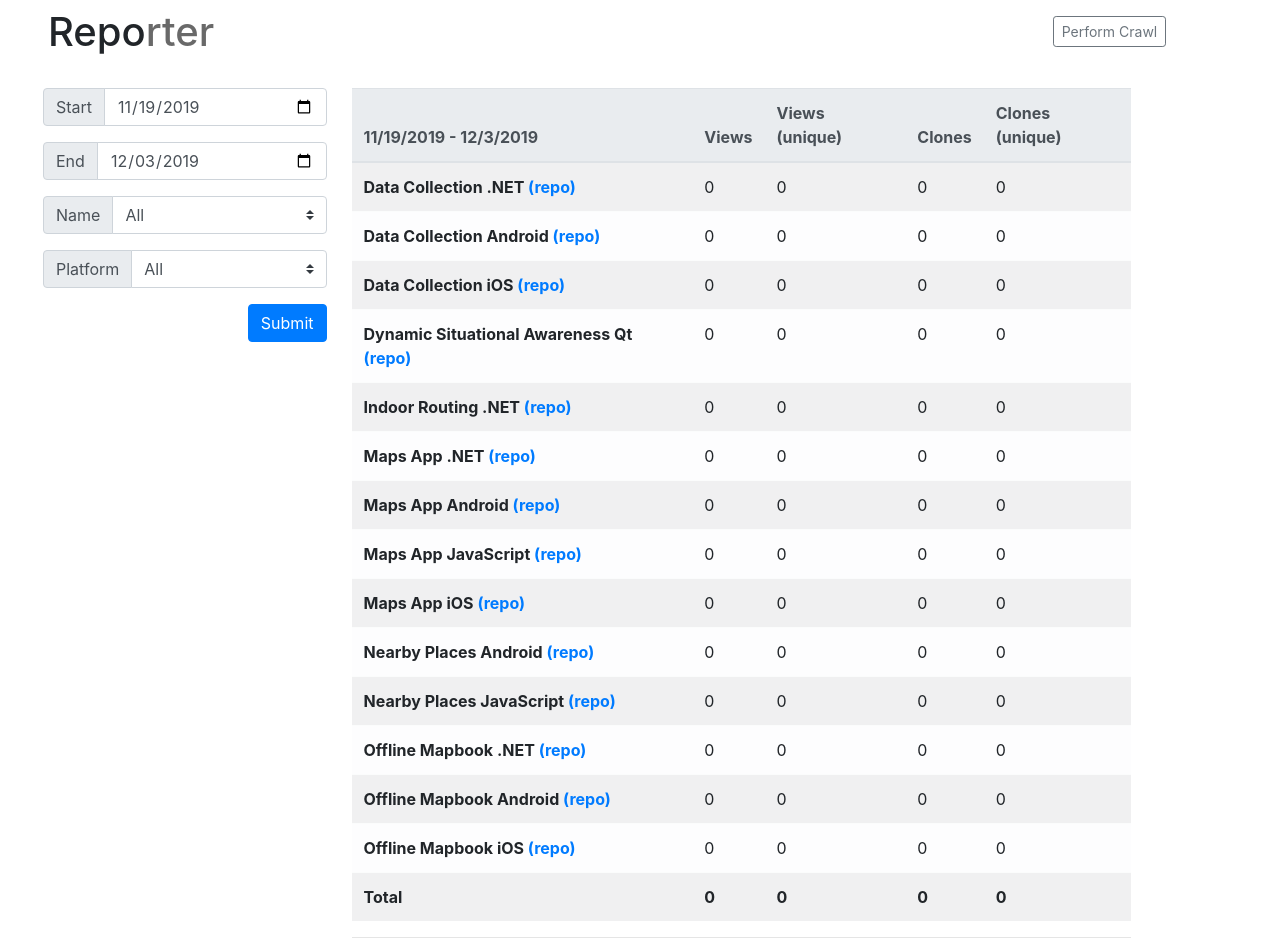
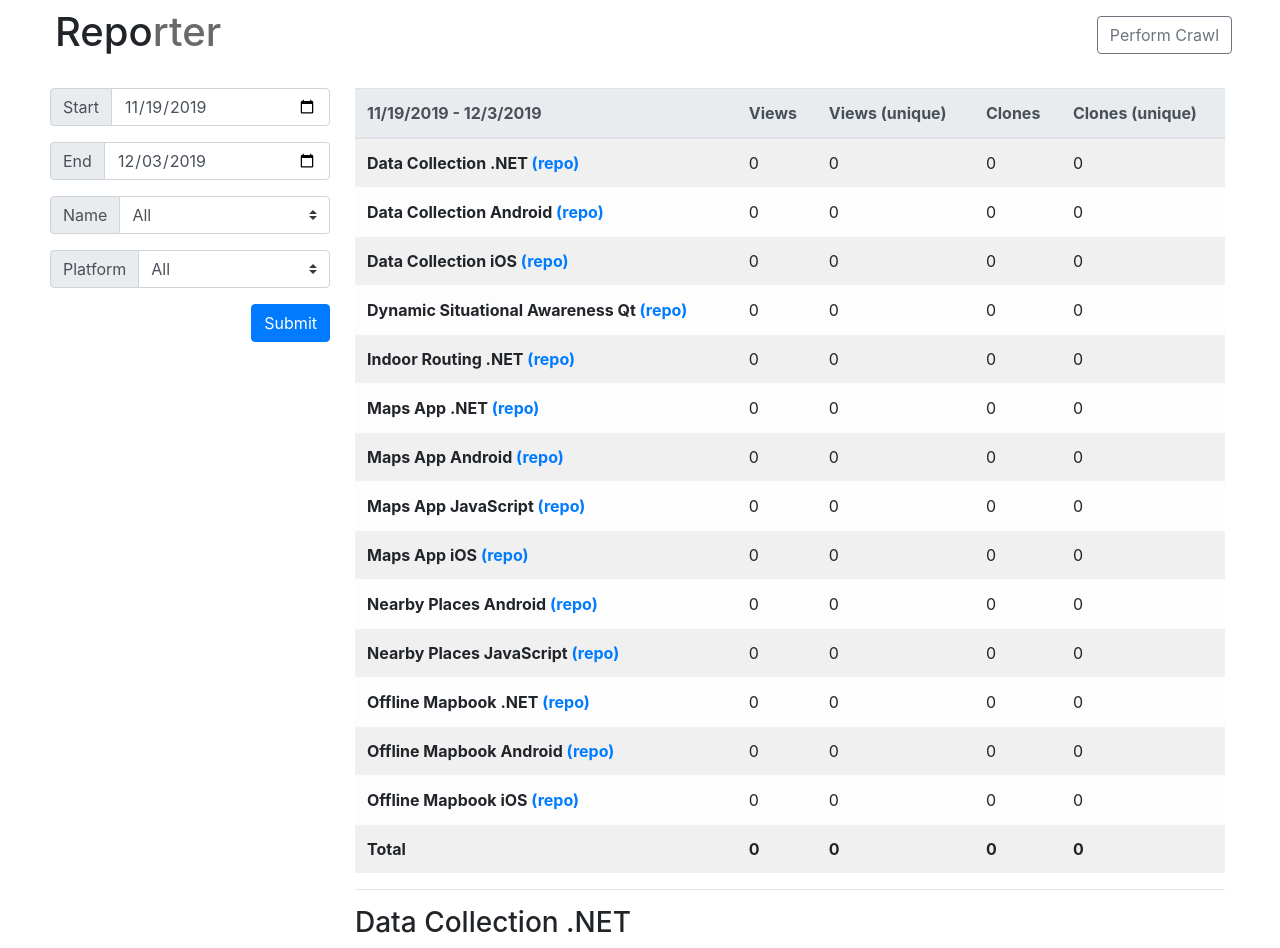
Before and after one commit to esreli/repo-reporter, a Flask app: page / in a window 1280 px wide. Shown: the top 948 px of the page. Run offline with Flask 2, Linux system fonts and the light colour scheme; data that the repository does not hold is empty; parts of the project's set-up code (start-up, migrations or seed data) failed here and were passed over; some libraries are stand-ins or nearby versions.

Commit message:
truncates paths and improves layout

```diff
--- a/app/models/path.py
+++ b/app/models/path.py
@@ -12,3 +12,6 @@ class Path(object):
 
     def url(self, base="https://github.com"):
         return "{0}{1}".format(base, self.path)
+
+    def path_truncated(self, limit=62):
+        return ('...' + self.path[-limit:]) if len(self.path) > limit else self.path
--- a/app/templates/report.html
+++ b/app/templates/report.html
@@ -11,14 +11,14 @@
   </style>
 </head>
 <body>
-  <div class="container p-2">
+  <div class="container pt-2">
     <!-- Section: Header -->
     <div class="row mb-4">
       <div class="col-lg-10">
         <h1><span>Repo<span style="color:DimGray">rter</span></span></h1>
       </div>
       <div class="col-sm-2 p-2">
-        <a class="btn btn-outline-secondary btn-sm" href="./crawl">Perform Crawl</a>
+        <a class="float-right btn btn-outline-secondary" href="./crawl">Perform Crawl</a>
       </div>
     </div>
 
@@ -86,7 +86,7 @@
       </div>
 
       <!-- Section: Results -->
-      <div class="col-lg-8">
+      <div class="col-lg-9">
         <table class="table table-striped table-light table-hover">
           <thead class="thead-light">
             <th scope="col">{{report.date_range()}}</th>
@@ -144,7 +144,7 @@
           <tbody>
             {% for path in insight.paths %}
             <tr>
-              <td><a href="{{path.url()}}" target="_blank">{{path.path}}</a></td>
+              <td><a href="{{path.url()}}" target="_blank">{{path.path_truncated()}}</a></td>
               <td>{{path.count}}</td>
               <td>{{path.uniques}}</td>
             </tr>
```
